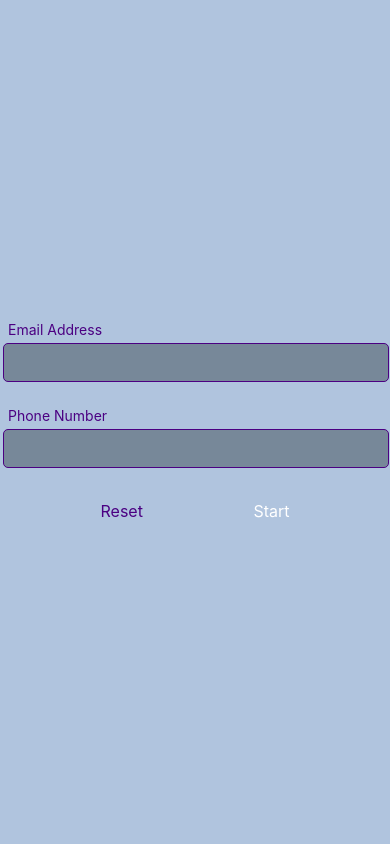
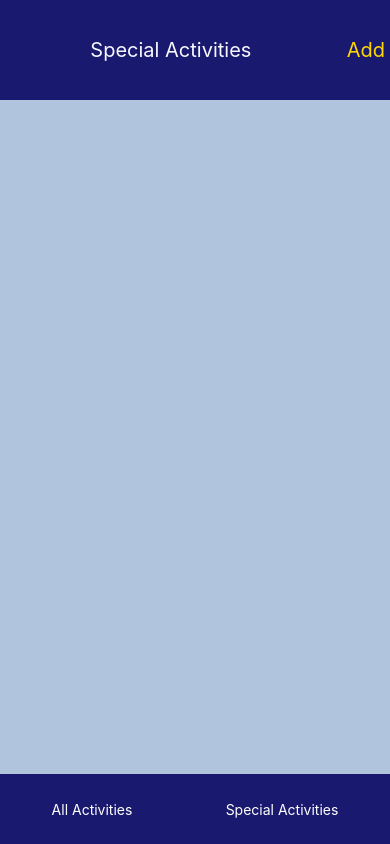
Before and after one commit to ruilinlin/CS5520_assignment2, a React Native app: screen /SpecialActivities in a window 390 px wide. Built offline with nearby package versions, Linux system fonts and the light colour scheme.

Commit message:
add updateactivity functiontomake specialpage work

```diff
--- a/App.js
+++ b/App.js
@@ -3,6 +3,7 @@ import React from "react";
 import SartScreen from "./screens/SartScreen";
 import AllActivities from "./screens/AllActivities";
 import AddAnActivity from "./screens/AddAnActivity";
+import SpecialActivites from "./screens/SpecialActivites";
 
 import { NavigationContainer } from "@react-navigation/native";
 import { createNativeStackNavigator } from "@react-navigation/native-stack";
@@ -29,6 +30,12 @@ export default function App() {
           component={AddAnActivity}
           options={{ headerShown: false }}
         />
+         <Stack.Screen
+         name="SpecialActivities"
+         component={SpecialActivites}
+         options={{ headerShown: false }}
+         />
+
       </Stack.Navigator>
     </NavigationContainer>
   );
--- a/components/ActivitiesList.js
+++ b/components/ActivitiesList.js
@@ -5,13 +5,13 @@ import colors from "./Color";
 const ActivitiesList= ({ activity }) => {
   return (
     <View style={styles.outerBox}>
-
+      <View style={styles.textbox}>
         <Text style={styles.infoText}>{activity.activity}</Text>
-
-        <View style={styles.innerBox}>
+      </View>
+        <View style={styles.firstinnerBox}>
         <Text style={styles.text}>Date: {activity.date}</Text>
         </View>
-        <View style={styles.innerBox}>
+        <View style={styles.secondinnerBox}>
         <Text style={styles.text}> {activity.duration} min</Text>
       </View>
     </View>
@@ -27,26 +27,37 @@ const styles = StyleSheet.create({
     padding: 5,
     borderRadius: 10,
   },
-
   outerBox: {
+    flex:1,
     flexDirection: 'row',
     padding: 10,
     backgroundColor: colors.header,
     borderRadius: 10,
     margin: 10,
   },
-  innerBox: {
+
+  textbox:{
+    flex:3,
+  },
+
+  firstinnerBox: {
     padding: 8,
-    marginRight: 10,
-    marginleft:4,
+    flex:2,
     backgroundColor: colors.dropdownbackgroundColor,
     elevation: 5, // Elevation for Android
   },
+
+  secondinnerBox:{
+    padding: 8,
+    flex:2,
+    backgroundColor: colors.dropdownbackgroundColor,
+    elevation: 5, // Elevation for Android
+  },
+
   infoText:{
     color: colors.dropdownbackgroundColor,
     paddingTop:10,
-    marginRight:6,
-    fontWeight: 10,
+    fontWeight: "bold",
 
   }
 });
--- a/components/BottomTab.js
+++ b/components/BottomTab.js
@@ -1,23 +1,44 @@
-import { StyleSheet, Text, View,SafeAreaView } from 'react-native'
-import React from 'react'
+import React from 'react';
+import { View, Text, TouchableOpacity, StyleSheet } from 'react-native';
 import colors from './Color';
 
-export default function BottomTab( navigation) {
+export default function BottomTab({ navigation, activePage, activities}) {
   return (
-    <View style={styles.TabContainer}>
-      <Text>BottomTab</Text>
+    <View style={styles.tabContainer}>
+      <TouchableOpacity
+        style={[styles.button, activePage === 'AllActivities' && styles.activeTab]}
+        onPress={() => navigation.navigate('AllActivities')}
+      >
+        <Text style={[styles.buttonText, activePage === 'AllActivities' && styles.activeText]}>
+          All Activities
+        </Text>
+      </TouchableOpacity>
+
+      <TouchableOpacity
+        style={[styles.button, activePage === 'SpecialActivities' && styles.activeTab]}
+        onPress={() => navigation.navigate('SpecialActivities', { activities })}
+      >
+        <Text style={[styles.buttonText, activePage === 'SpecialActivities' && styles.activeText]}>
+          Special Activities
+        </Text>
+      </TouchableOpacity>
     </View>
-  )
+  );
 }
-
 const styles = StyleSheet.create({
-  TabContainer:{
+  tabContainer: {
     backgroundColor: colors.header,
     width: '100%',
     height: 70,
     padding: 5,
     alignItems: 'center',
-    justifyContent: 'space-between',
+    justifyContent: 'space-around',
     flexDirection: 'row',
-  }
-})
+  },
+  button: {
+    padding: 10,
+  },
+  buttonText: {
+    color: colors.bottomtext,
+  },
+});
--- a/components/Color.js
+++ b/components/Color.js
@@ -12,6 +12,8 @@ const colors = {
   error: '#ffd700',
   dropdownbackgroundColor: "white",
   yellowButton:"gold",
+  bottomtext:'white',
+  bottomtextinuse:'gold',
 }
 
 
--- a/components/Header.js
+++ b/components/Header.js
@@ -5,12 +5,12 @@ import colors from './Color';
 export default function Header({ title, navigation, showAddButton }) {
   return (
     <SafeAreaView style={styles.headerContainer}>
-      {/* Placeholder View to take up space and maintain balance */}
+
       <View style={showAddButton ? styles.buttonPlaceholder : styles.buttonContainer} />
 
       <Text style={styles.headerText}>{title}</Text>
 
-      {/* Conditionally render the 'Add' button if showAddButton is true */}
+
       {showAddButton ? (
         <TouchableOpacity
           style={styles.buttonContainer}
--- a/screens/AllActivities.js
+++ b/screens/AllActivities.js
@@ -8,12 +8,23 @@ import BottomTab from '../components/BottomTab';
 
 export default function AllActivities({navigation, route }) {
   const [activities, setActivities] = useState([]);
-  //const route = useRoute();
 
   useEffect(() => {
-    console.log(route.params);
     if (route.params?.newActivity) {
-      setActivities((currentActivities) => [...currentActivities, route.params.newActivity]);
+      setActivities((currentActivities) => {
+        // Check if the new activity already exists based on multiple attributes
+        const doesExist = currentActivities.some(activity =>
+          activity.date === route.params.newActivity.date &&
+          activity.duration === route.params.newActivity.duration &&
+          activity.activity === route.params.newActivity.activity
+        );
+
+        // If it does not exist, add it to the list
+        if (!doesExist) {
+          return [...currentActivities, route.params.newActivity];
+        }
+        return currentActivities;
+      });
     }
   }, [route.params?.newActivity]);
 
@@ -28,7 +39,9 @@ export default function AllActivities({navigation, route }) {
           <ActivitiesList activity={item} />
         )}
       />
-      <BottomTab navigation={navigation}/>
+<BottomTab navigation={navigation} activePage="AllActivities" activities={activities} />
+
+
     </View>
   );
 }
--- a/screens/SpecialActivites.js
+++ b/screens/SpecialActivites.js
@@ -1,8 +1,9 @@
-import { StyleSheet, Text, View } from 'react-native'
+import { StyleSheet, Text, View ,SafeAreaView,FlatList} from 'react-native'
 import React, { useState, useEffect } from 'react';
 import ActivitiesList from '../components/ActivitiesList';
 import colors from '../components/Color';
 import Header from '../components/Header';
+import BottomTab from '../components/BottomTab';
 
 export default function SpecialActivites({navigation, route }) {
   const [activities, setActivities] = useState([]);
@@ -10,26 +11,28 @@ export default function SpecialActivites({navigation, route }) {
   useEffect(() => {
     if (route.params?.activities) {
       const specialActivities = route.params.activities.filter(activity =>
-        activity.duration > 60
+        Number(activity.duration) >= 60
       );
 
+      console.log(specialActivities); // Log to debug
       setActivities(specialActivities);
     }
-  }, [route.params?.activities]); // Dependency array to re-run effect if activities change
+  }, [route.params?.activities]);
+
 
 
   return (
-    <SafeAreaView style={styles.container}>
-      <Header title={'Special Activities'}/>
+    <View style={styles.container}>
+      <Header title={'Special Activities'} navigation={navigation} showAddButton={true}/>
       <FlatList
         data={activities}
         keyExtractor={(item, index) => index.toString()}
         renderItem={({ item }) => (
           <ActivitiesList activity={item} />
         )}
-        style={{ marginTop: 20 }}
       />
-    </SafeAreaView>
+      <BottomTab navigation={navigation} activePage="SpecialActivities" />
+    </View>
   );
 }
 
```
